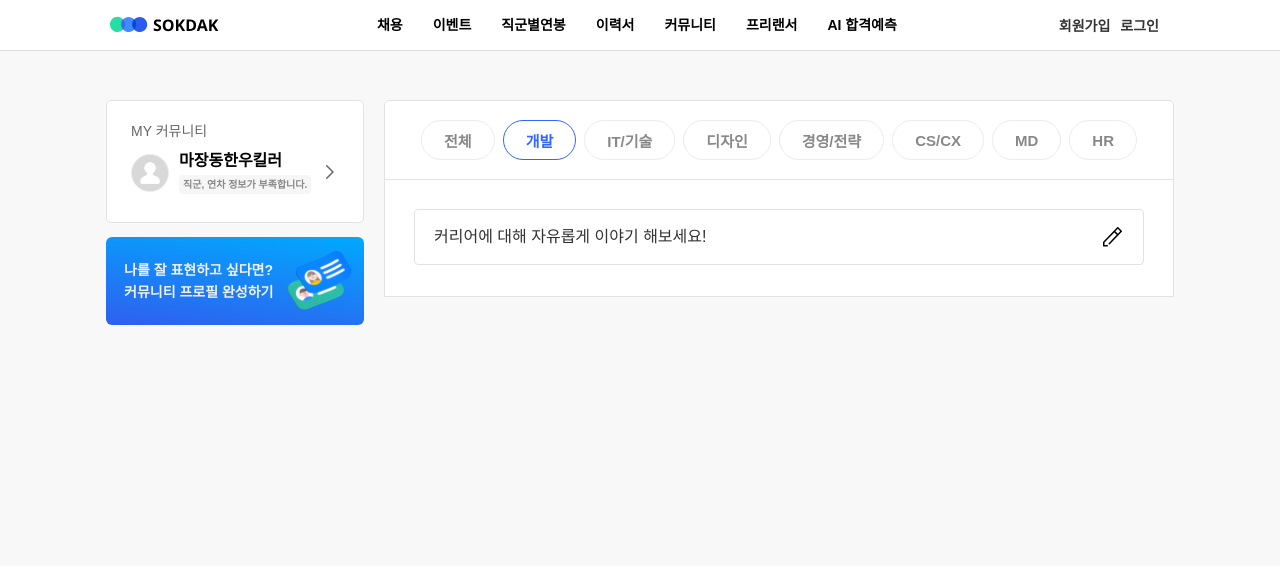
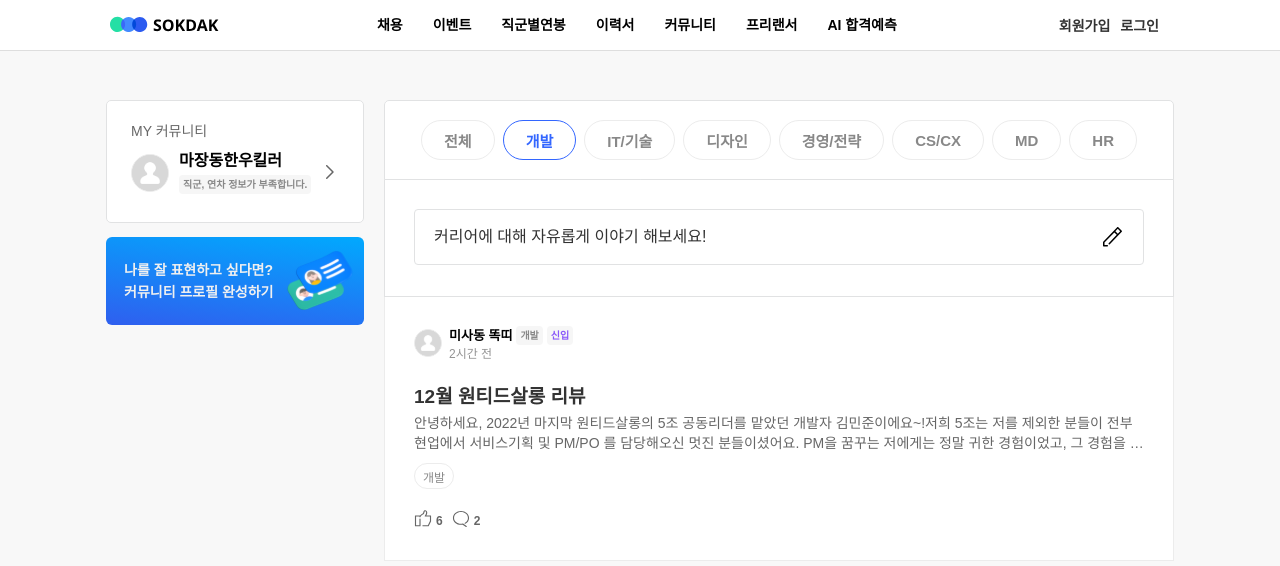
Before and after one commit to Dev-sokdak/FE-sokdak, a React (Vite) app: page / in a window 1280 px wide. Shown: the top 566 px of the page. Built offline with nearby package versions, Linux system fonts and the light colour scheme; a web font is replaced by a local one.

Commit message:
💄 Add PostList in Community page
community 페이지에 PostList 컴포넌트 추가

```diff
--- /dev/null
+++ b/src/components/community/Post.jsx
@@ -0,0 +1,217 @@
+import React from 'react';
+import styled from 'styled-components';
+import { Link } from 'react-router-dom';
+import Like from '../../assets/gray-like.svg';
+import Comment from '../../assets/gray-comment.svg';
+import UserAvatar from '../user/UserAvatar';
+import UserBadge from '../user/UserBadge';
+
+const Post = () => {
+  return (
+    <PostItem>
+      <PostItemTop>
+        <AuthorBox>
+          <AvatarWrapper>
+            <UserAvatar />
+          </AvatarWrapper>
+          <VerticalBox>
+            <AuthorInfo>
+              <AuthorName>미사동 똑띠</AuthorName>
+              <AuthorCareer>
+                <UserBadge className="jobtag">개발</UserBadge>
+                <UserBadge className="career" data-id="0">
+                  신입
+                </UserBadge>
+              </AuthorCareer>
+            </AuthorInfo>
+            <CreatedAt>2시간 전</CreatedAt>
+          </VerticalBox>
+        </AuthorBox>
+      </PostItemTop>
+      <PostItemLink to="/post/123">
+        <PostTitle>12월 원티드살롱 리뷰</PostTitle>
+        <PostContent>
+          안녕하세요, 2022년 마지막 원티드살롱의 5조 공동리더를 맡았던 개발자
+          김민준이에요~!저희 5조는 저를 제외한 분들이 전부 현업에서 서비스기획
+          및 PM/PO 를 담당해오신 멋진 분들이셨어요. PM을 꿈꾸는 저에게는 정말
+          귀한 경험이었고, 그 경험을 여러분들께도 공유하려 해요. 이번 살롱의
+          공통적인 대화 주제는 22년 후기와 23년 목표였어요. 제가 듣고 이해한
+          것들을 간략하게 정리해볼게요! #22년 후기 웹 개발자(2년 차) - 담당하는
+          업무의 사수가 없어 삽질의 연속이었지만, 스스로 문제를 해결하는 과정을
+          통해 성장함 - 지원했던 IT동아리에 전부 떨어졌지만, 지인들과의 스터디를
+          직접 조직해 갈증을 해소함 UX Writer(6년 차) - 조직장을 맡으며 조직원을
+          성장시키는 경험을 함 - 본인의 현재에 안주하지 않고 끊임없이 성장하기
+          위해 이직함 모바일 서비스 기획자(4년 차) - 신사업을 담당해 성공적으로
+          런칭했지만, 고도화하며 생기는 수많은 선택이 고민됨 - 데이터분석, PM
+          관련 유튜브를 시작해 많은 구독자를 모음 PO(8년 차) - 같은 기획 업무
+          안에서도 본인이 진정으로 원하는 방향으로 가기 위해 이직을 함 - 이직과
+          관련해 정말 많은 고민이 있었지만, 결국 본인의 선택에 후회는 없음
+          PM(15년 차) - 신생 스타트업에 조인해 업무효율을 향상하는 서비스를
+          만드는 중 - 일잘러가 되기 위한 끊임없는 고민과 노력을 통해 자신의 삶을
+          루틴화해서 컨트롤함 서비스 기획자(3년 차) - SI 위주 기업에서 자체
+          서비스를 개발하기 시작했지만, 신사업의 어려움이 많았음 - 본인이 성장할
+          수 있는 곳으로 이직에 성공해서 행복함 #23년 목표 웹 개발자(2년 차) -
+          재직 중인 회사에서 기획 및 PM 을 경험해보고, 성공적으로 마무리 짓기 UX
+          Writer(6년 차) - 조직의 첫 UX Writer 로써 가이드를 만들고, 기여하고,
+          알리기 모바일 서비스 기획자(4년 차) - 석사를 도전해야 할지에 대한
+          결론을 내리기 PO(8년 차) - 끊임없이 본인이 원하는 게 뭔지 고민해보고
+          그 방향으로 직진하기 PM(15년 차) - 좋은 리더가 되기 서비스 기획자(3년
+          차) - 이직한 곳에서 1인분 이상을 하는 사람이 되기 저는 이번
+          원티드살롱에서 경험 많은 분들의 진지한 조언을 들은 이후, 재직 중인
+          회사에 제 생각을 전달하여 신사업 기획에 참여하게 됐어요!! 이대로 잘
+          진행만 된다면, PM 역할도 맡을 수 있을 것 같아요. 테이블 인원 배치 /
+          맛있는 식사 / 자유로운 분위기 / 민정님의 유려한 진행 등 원티드
+          관계자분들의 고민과 노력이 느껴졌어요. 또 참가하고 싶을 정도로
+          얻어간게 많은 모임이었네요. 성장하고 싶은 여러분! 원티드살롱에서
+          봐요:)
+        </PostContent>
+        <PostTagList>
+          <PostTag>개발</PostTag>
+        </PostTagList>
+        <PostItemBottom>
+          <IconBox className="likes-box">
+            <img src={Like} alt="likes" />
+            <span>6</span>
+          </IconBox>
+          <IconBox className="comments-box">
+            <img src={Comment} alt="comments" />
+            <span>2</span>
+          </IconBox>
+        </PostItemBottom>
+      </PostItemLink>
+    </PostItem>
+  );
+};
+
+const PostItem = styled.article`
+  padding: 29px 29px 30px;
+  display: block;
+  margin-bottom: 2px;
+`;
+
+const PostItemTop = styled.div`
+  display: flex;
+  margin-bottom: 9px;
+  max-width: 399px;
+`;
+
+const AuthorBox = styled.div`
+  display: flex;
+  flex-direction: row;
+  align-items: center;
+  text-align: left;
+`;
+
+const AvatarWrapper = styled.div`
+  margin-right: 7px;
+`;
+
+const VerticalBox = styled.div`
+  display: flex;
+  flex-direction: column;
+`;
+
+const AuthorInfo = styled.div`
+  display: flex;
+  margin-bottom: 3px;
+  align-items: center;
+`;
+
+const AuthorName = styled.div`
+  font-size: 13px;
+  font-weight: 700;
+  overflow: hidden;
+  text-overflow: ellipsis;
+  white-space: nowrap;
+  margin-right: 4px;
+`;
+
+const AuthorCareer = styled.div`
+  display: flex;
+  white-space: nowrap;
+
+  & :not(:last-child) {
+    margin-right: 4px;
+  }
+`;
+
+const CreatedAt = styled.div`
+  font-size: 12px;
+  color: #939393;
+  line-height: 100%;
+  white-space: nowrap;
+`;
+
+const PostItemLink = styled(Link)`
+  width: 730px;
+  padding-left: 35px;
+`;
+
+const PostTitle = styled.h3`
+  font-size: 19px;
+  font-weight: 700;
+  color: #333;
+  margin-bottom: 5px;
+  line-height: 23px;
+  width: 100%;
+  overflow: hidden;
+  text-overflow: ellipsis;
+  white-space: nowrap;
+`;
+
+const PostContent = styled.p`
+  font-size: 14px;
+  color: #666;
+  display: -webkit-box;
+  -webkit-line-clamp: 2;
+  -webkit-box-orient: vertical;
+  line-height: 1.43;
+  text-overflow: ellipsis;
+  white-space: break-spaces;
+  word-break: break-all;
+  overflow: hidden;
+  margin-bottom: 10px;
+  min-height: 40px;
+`;
+
+const PostTagList = styled.div`
+  margin-bottom: 21px;
+  display: flex;
+`;
+
+const PostTag = styled.button`
+  display: flex;
+  align-items: center;
+  background: #fff;
+  border: 1px solid #ececec;
+  box-sizing: border-box;
+  border-radius: 100px;
+  font-size: 12px;
+  font-weight: 400;
+  color: #888;
+  height: 26px;
+  padding: 0 8px;
+`;
+
+const PostItemBottom = styled.div`
+  display: flex;
+`;
+
+const IconBox = styled.div`
+  display: flex;
+  color: #666;
+  align-items: center;
+
+  span {
+    font-size: 12px;
+    margin-left: 4px;
+    padding: 0.3em 0 0;
+    font-weight: 700;
+  }
+
+  &:not(:first-child) {
+    margin-left: 9px;
+  }
+`;
+
+export default Post;
--- /dev/null
+++ b/src/components/community/PostList.jsx
@@ -0,0 +1,20 @@
+import React from 'react';
+import styled from 'styled-components';
+import Post from './Post';
+
+const PostList = () => {
+  return (
+    <StPostList>
+      <Post />
+    </StPostList>
+  );
+};
+
+const StPostList = styled.section`
+  border: 1px solid #ececec;
+  border-top: 0;
+  width: 100%;
+  background-color: #fff;
+`;
+
+export default PostList;
--- a/src/pages/Community.jsx
+++ b/src/pages/Community.jsx
@@ -4,6 +4,7 @@ import MyProfile from '../components/community/MyProfile';
 import ProfileBanner from '../components/community/ProfileBanner';
 import Category from '../components/community/Category';
 import PostWriteBox from '../components/community/PostWriteBox';
+import PostList from '../components/community/PostList';
 
 const Community = () => {
   return (
@@ -20,6 +21,7 @@ const Community = () => {
         </CategoryBox>
         <CommunityListBox>
           <PostWriteBox />
+          <PostList />
         </CommunityListBox>
       </StMain>
     </StCommunity>
```
Also changed, not shown: src/assets/gray-comment.svg (added), src/assets/gray-like.svg (added).
